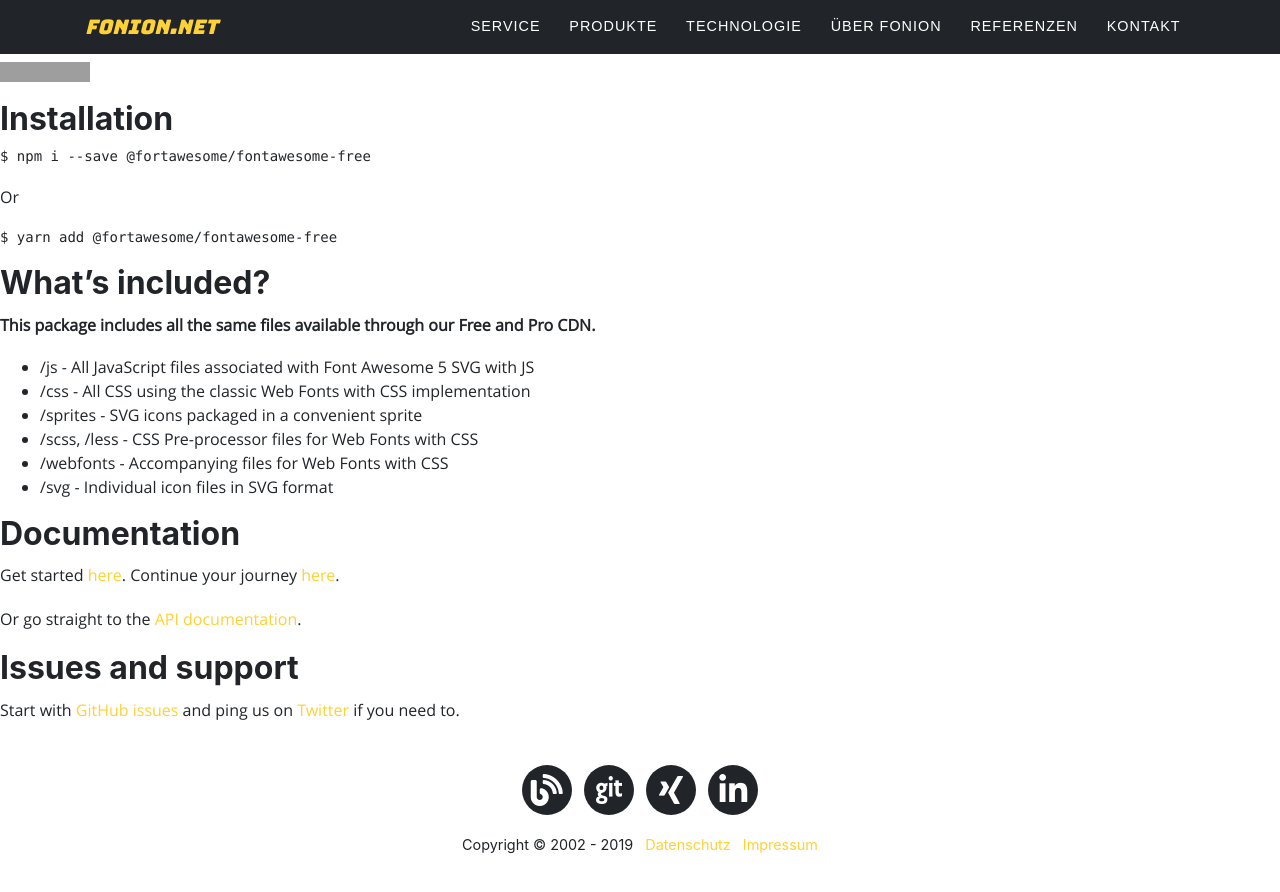
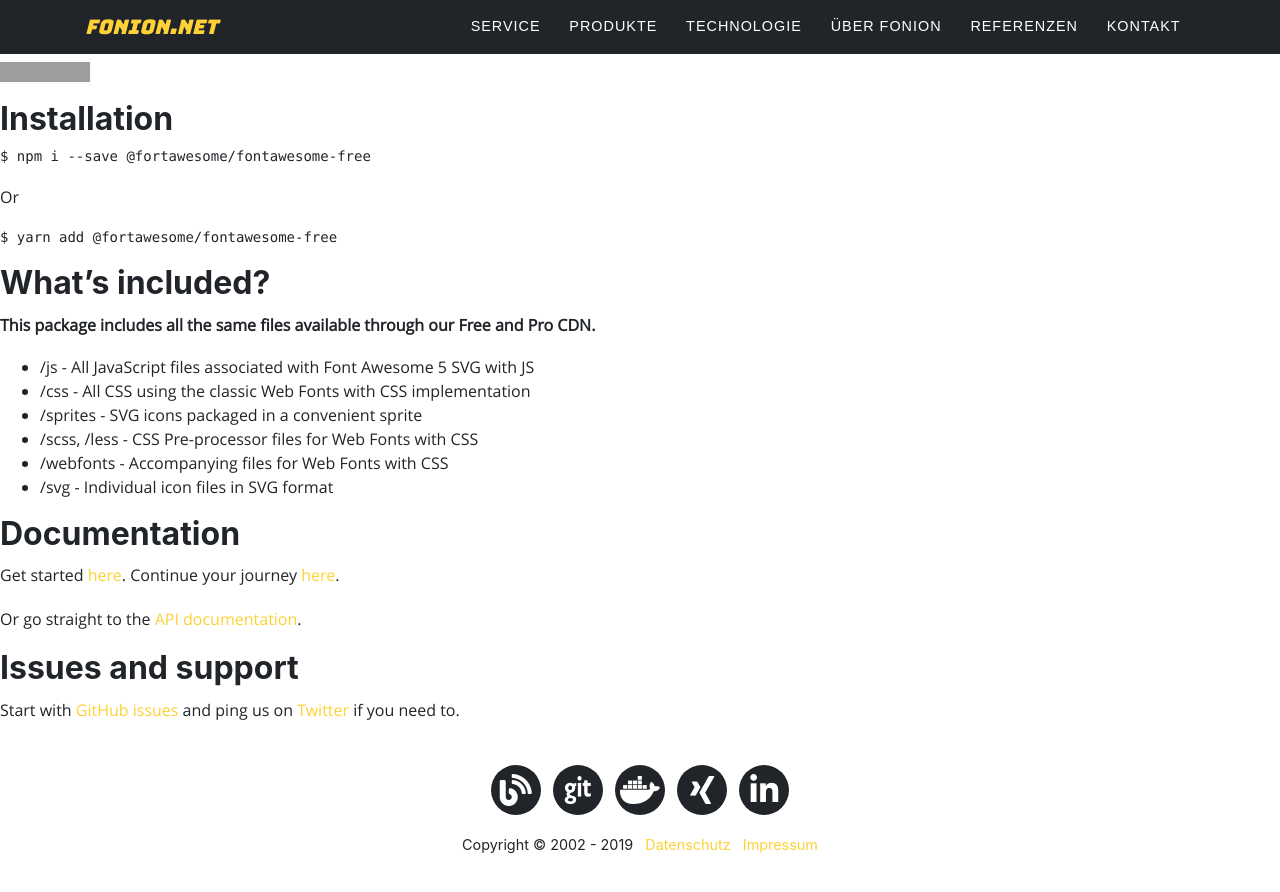
Before and after one commit to findeisen-systems/findeisen.systems, a Jekyll site: the page built from vendor/fontawesome-free/README.md, in a window 1280 px wide and 900 px high, scrolled down 787 px. Shown: the top 892 px of the window. Built offline with Jekyll 4.4.1, drawn with Linux system fonts in a browser that asks for light colours; our own code applies the rules of GitHub Pages for plain Markdown files; grey boxes are pictures that could not be loaded.

Commit message:
added docker link

```diff
--- a/_includes/footer.html
+++ b/_includes/footer.html
@@ -5,6 +5,7 @@
         <ul class="list-inline social-buttons">
           <li class="list-inline-item"><a href="https://com.puting.de/"><i class="fas fa-blog"></i></a></li>
           <li class="list-inline-item"><a href="https://git.unixpeople.org/fonion.net"><i class="fab fa-git"></i></a></li>
+          <li class="list-inline-item"><a href="https://hub.docker.com/u/hanez"><i class="fab fa-docker"></i></a></li>
           <li class="list-inline-item"><a href="https://www.xing.com/profile/Johannes_Findeisen/"><i class="fab fa-xing"></i></a></li>
           <li class="list-inline-item"><a href="https://www.linkedin.com/in/johannesfindeisen/"><i class="fab fa-linkedin-in"></i></a></li>
         </ul>
```
